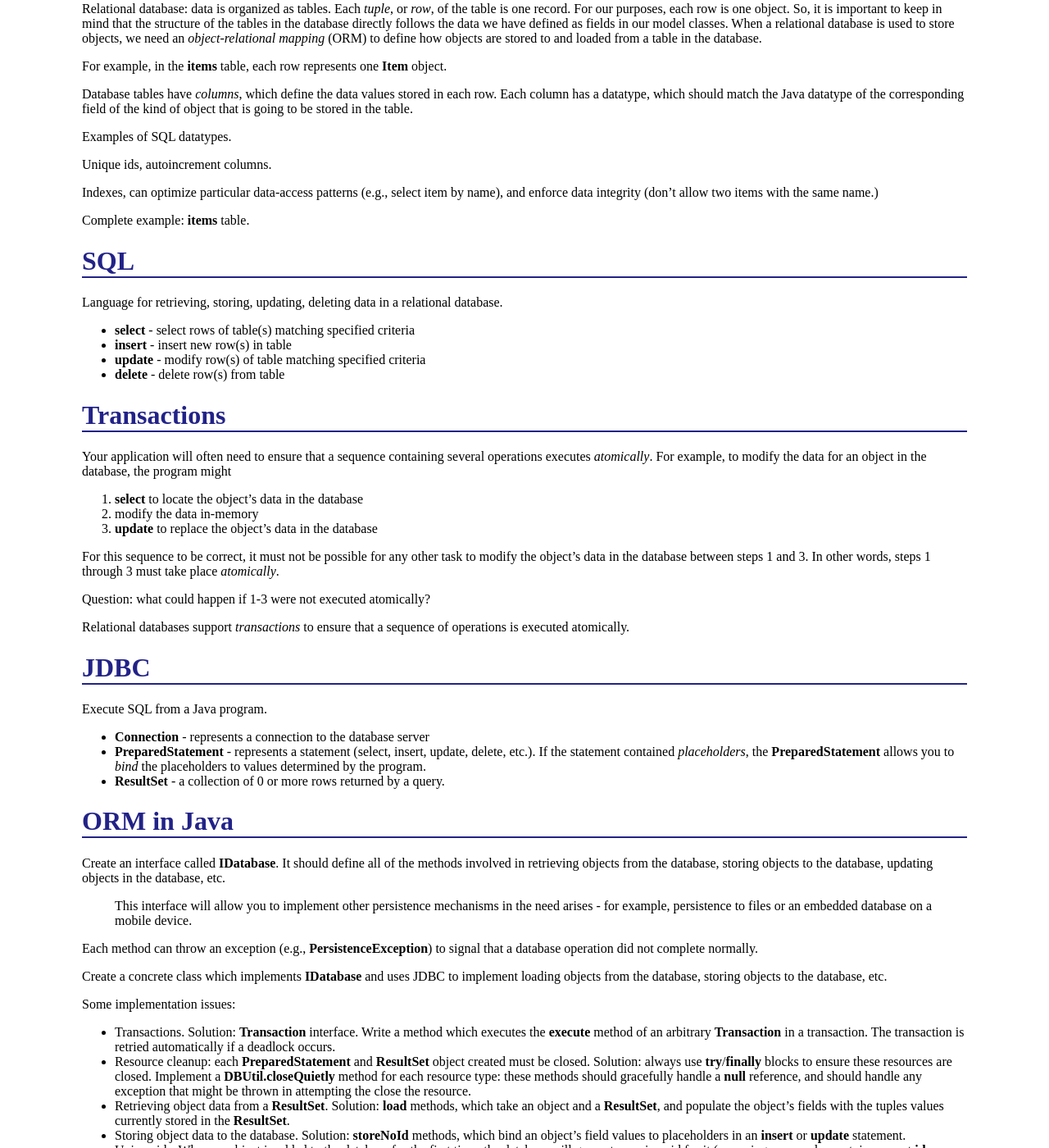
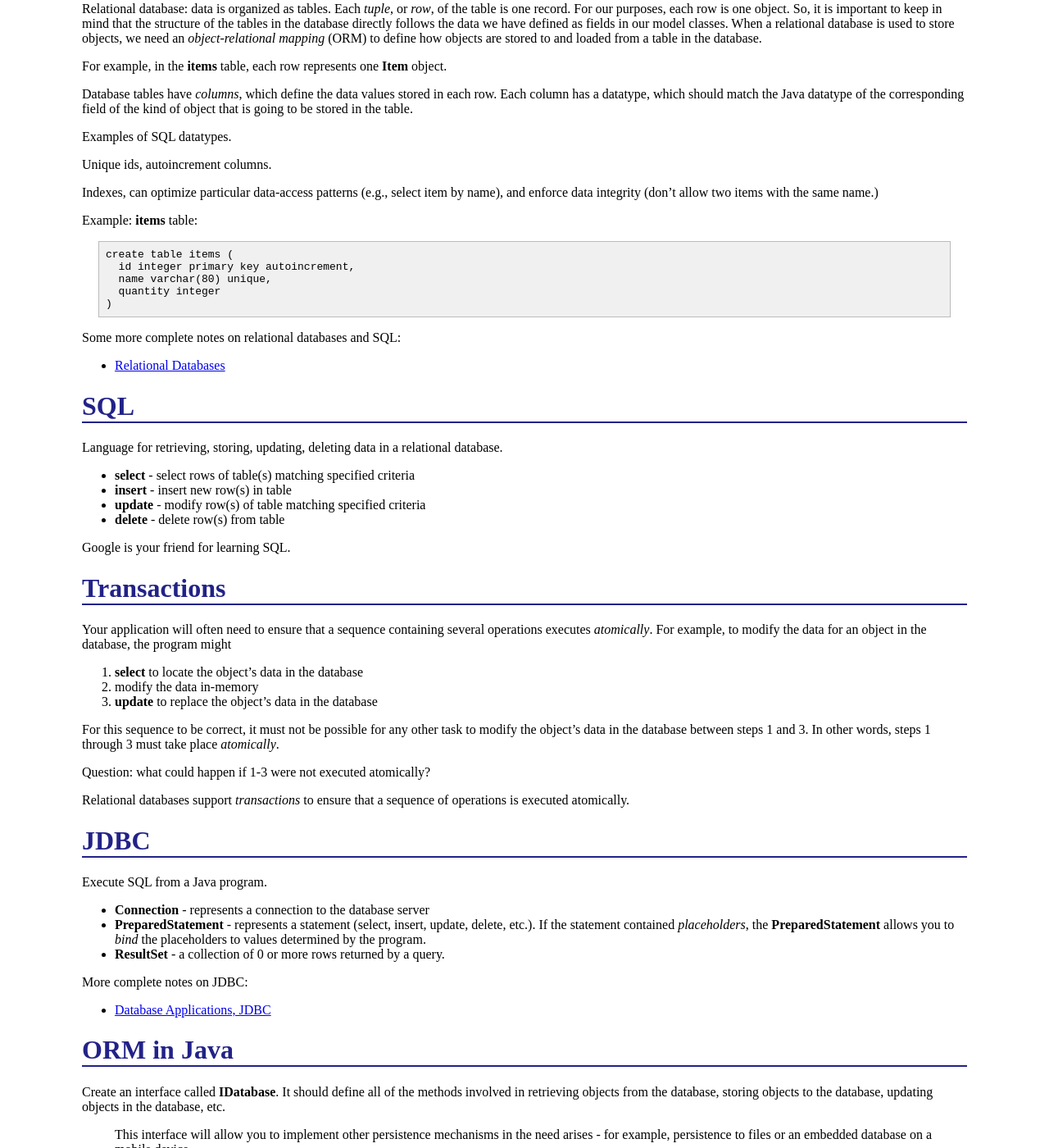
Before and after one commit to ycpcs/cs496-spring2014, a Jekyll site: the page built from lectures/lecture14.md, in a window 1280 px wide and 1400 px high, scrolled down 194 px. Shown: the whole window at 82% size. Built offline with Jekyll 4.4.1, drawn with Linux system fonts in a browser that asks for light colours; Markdown is read by kramdown in place of the engine named in the settings; some of the changed text lies outside the part shown.

Commit message:
improvements to lecture14/lab14

```diff
--- a/lectures/lecture14.md
+++ b/lectures/lecture14.md
@@ -20,7 +20,17 @@ Unique ids, autoincrement columns.
 
 Indexes, can optimize particular data-access patterns (e.g., select item by name), and enforce data integrity (don't allow two items with the same name.)
 
-Complete example: **items** table.
+Example: **items** table:
+
+    create table items (
+      id integer primary key autoincrement,
+      name varchar(80) unique,
+      quantity integer
+    )
+
+Some more complete notes on relational databases and SQL:
+
+* [Relational Databases](http://ycpcs.github.io/cs320-spring2014/lectures/lecture11.html)
 
 SQL
 ===
@@ -31,6 +41,8 @@ Language for retrieving, storing, updating, deleting data in a relational databa
 -   **insert** - insert new row(s) in table
 -   **update** - modify row(s) of table matching specified criteria
 -   **delete** - delete row(s) from table
+
+Google is your friend for learning SQL.
 
 Transactions
 ============
@@ -56,6 +68,10 @@ Execute SQL from a Java program.
 -   **PreparedStatement** - represents a statement (select, insert, update, delete, etc.). If the statement contained *placeholders*, the **PreparedStatement** allows you to *bind* the placeholders to values determined by the program.
 -   **ResultSet** - a collection of 0 or more rows returned by a query.
 
+More complete notes on JDBC:
+
+* [Database Applications, JDBC](http://ycpcs.github.io/cs320-spring2014/lectures/lecture12.html)
+
 ORM in Java
 ===========
 
@@ -76,3 +92,7 @@ Some implementation issues:
 -   Unique ids. When an object is added to the database for the first time, the database will generate a unique id for it (assuming you used an autoincrement **id** column.) Solution: JDBC can return a result set containing the generated keys for all objects inserted. The **storeNoId** methods do not store the object's id value, because it will be autogenerated.
 
 Example ORM in Java (Lab 14)
+
+More complete notes on ORM:
+
+* [ORM, Designing a Persistence Layer](http://ycpcs.github.io/cs320-spring2014/lectures/lecture13.html)
```
Also changed, not shown: labs/lab14.md (+1 -1 lines), 1 other file.
